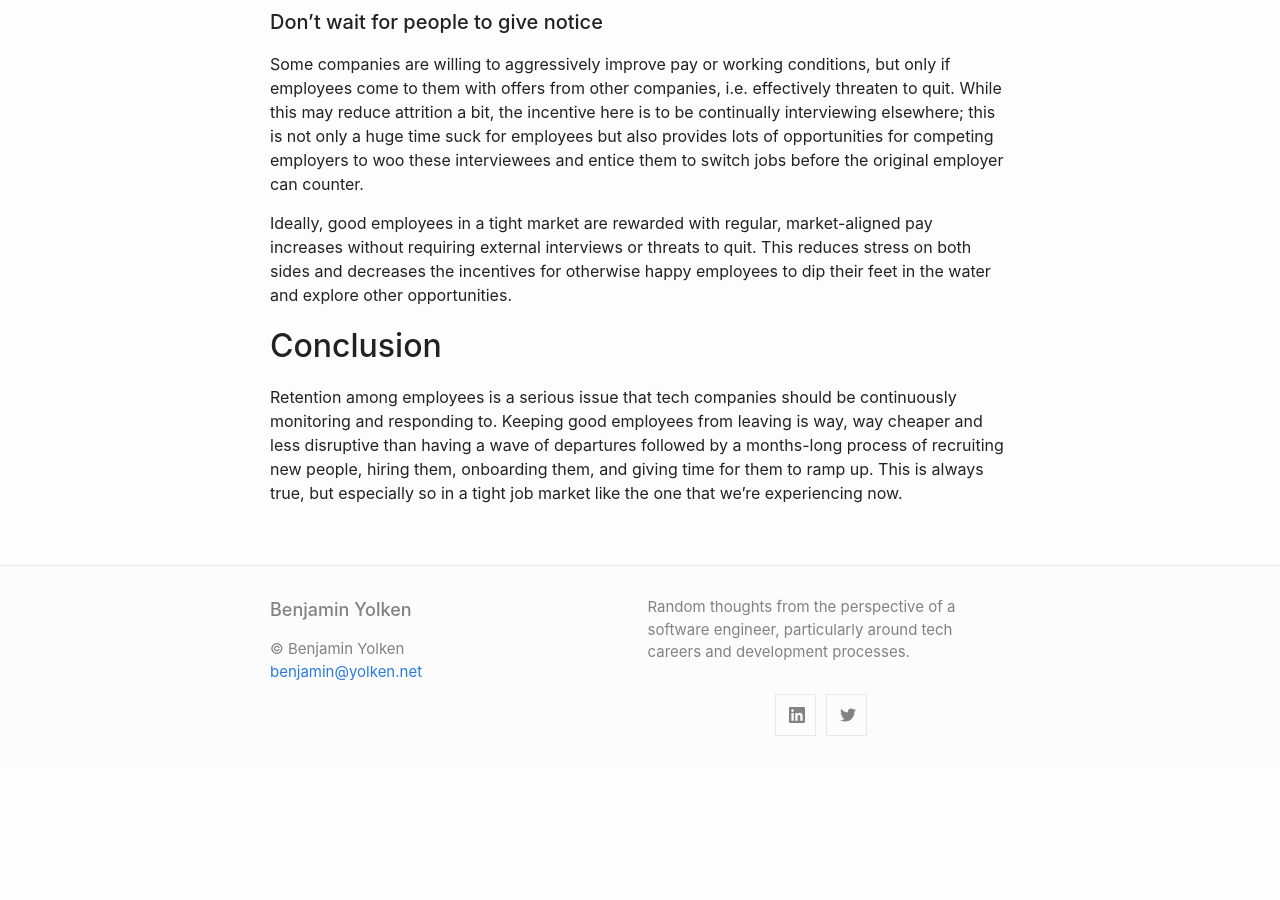
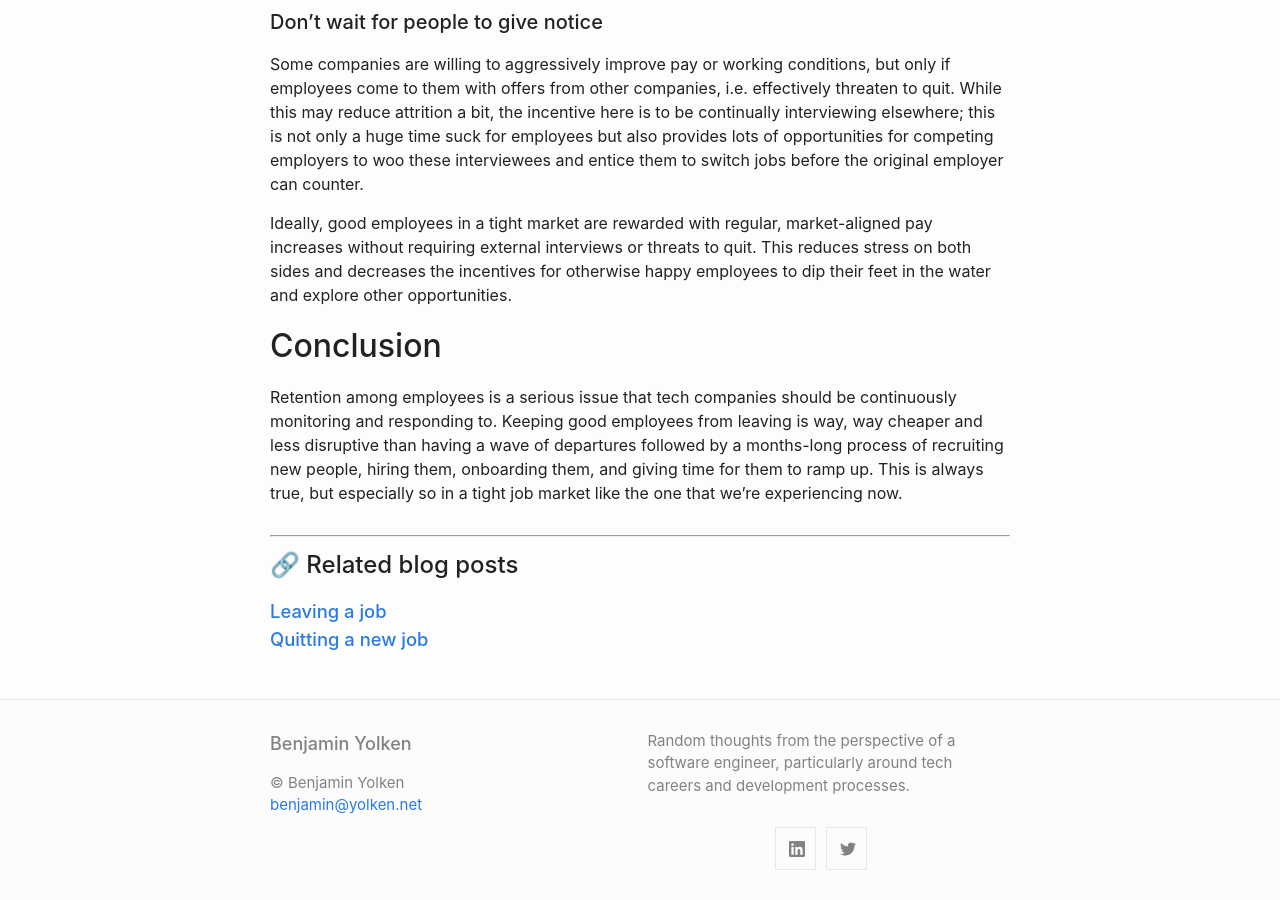
Before and after one commit to yolken/yolken-blog, a Jekyll site: the page built from site/_posts/2021-12-21-tech-employee-retention.md, in a window 1280 px wide and 900 px high, scrolled down 3582 px. Built offline with Jekyll 4.4.1, drawn with Linux system fonts in a browser that asks for light colours; before the commit the page ends 4348 px from its top, so only the background shows below that.

Commit message:
Add cross-posts

```diff
--- a/site/_posts/2021-12-21-tech-employee-retention.md
+++ b/site/_posts/2021-12-21-tech-employee-retention.md
@@ -3,6 +3,9 @@ layout: post
 title:  "Tech employee retention is a serious issue"
 date:   2021-12-30 14:52:00 -0800
 tags: career
+related_posts:
+  - slug: "leaving-a-job"
+  - slug: "quitting-a-new-job"
 excerpt: |
   A lot of companies, both in tech and other industries, are having trouble
   retaining employees at the moment. In this post, I want to describe the various resignation waves
```
Also changed, not shown: site/_posts/2019-10-06-leaving-a-job.md (+1 -0 lines), site/_posts/2021-01-01-quitting-a-new-job.md (+1 -0 lines).
